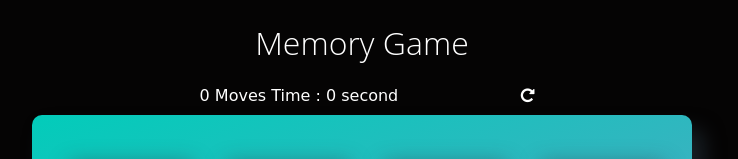
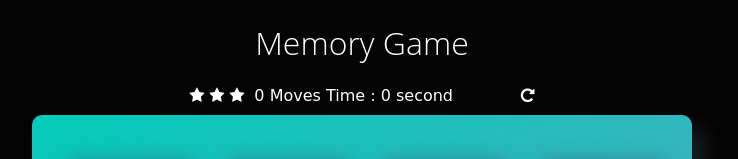
Before and after one commit to AhmedEmadx/Memory-Game, a plain HTML site: page index.html in a window 1280 px wide. Shown: the top 159 px of the page, without its empty margins (278-1016 px from the left). Drawn offline with Linux system fonts and the light colour scheme; a web font is replaced by a local one.

Commit message:
Update index.html

```diff
--- a/index.html
+++ b/index.html
@@ -14,7 +14,11 @@
 			<h1>Memory Game</h1>
 		</header>
 		<section class="score-panel">
-        	<ul class="stars"></ul>
+        	<ul class="stars">
+			<li><i class="fa fa-star"></i></li>
+			<li><i class="fa fa-star"></i></li>
+			<li><i class="fa fa-star"></i></li>
+		</ul>
         	<span class="moves">0</span> Moves
         	Time : <span class="timer">0</span> second
             <div class="restart">
```
